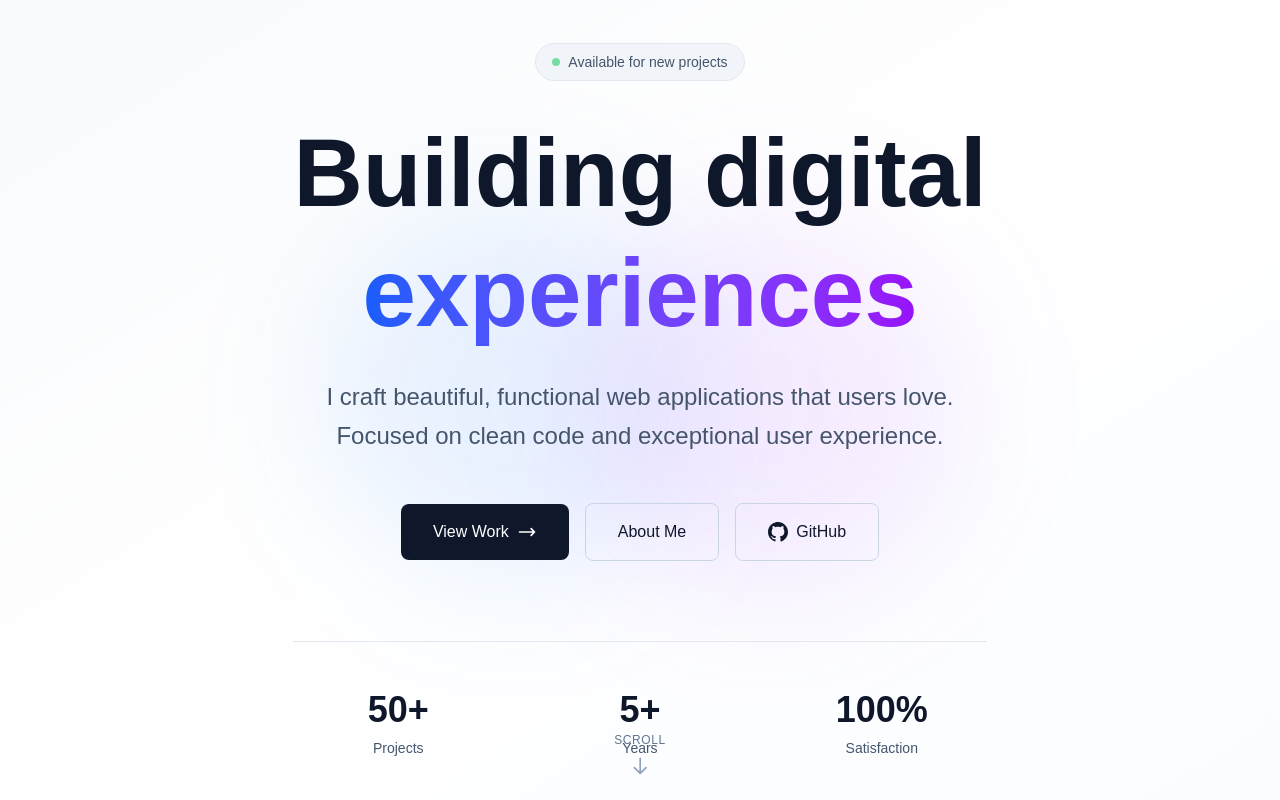
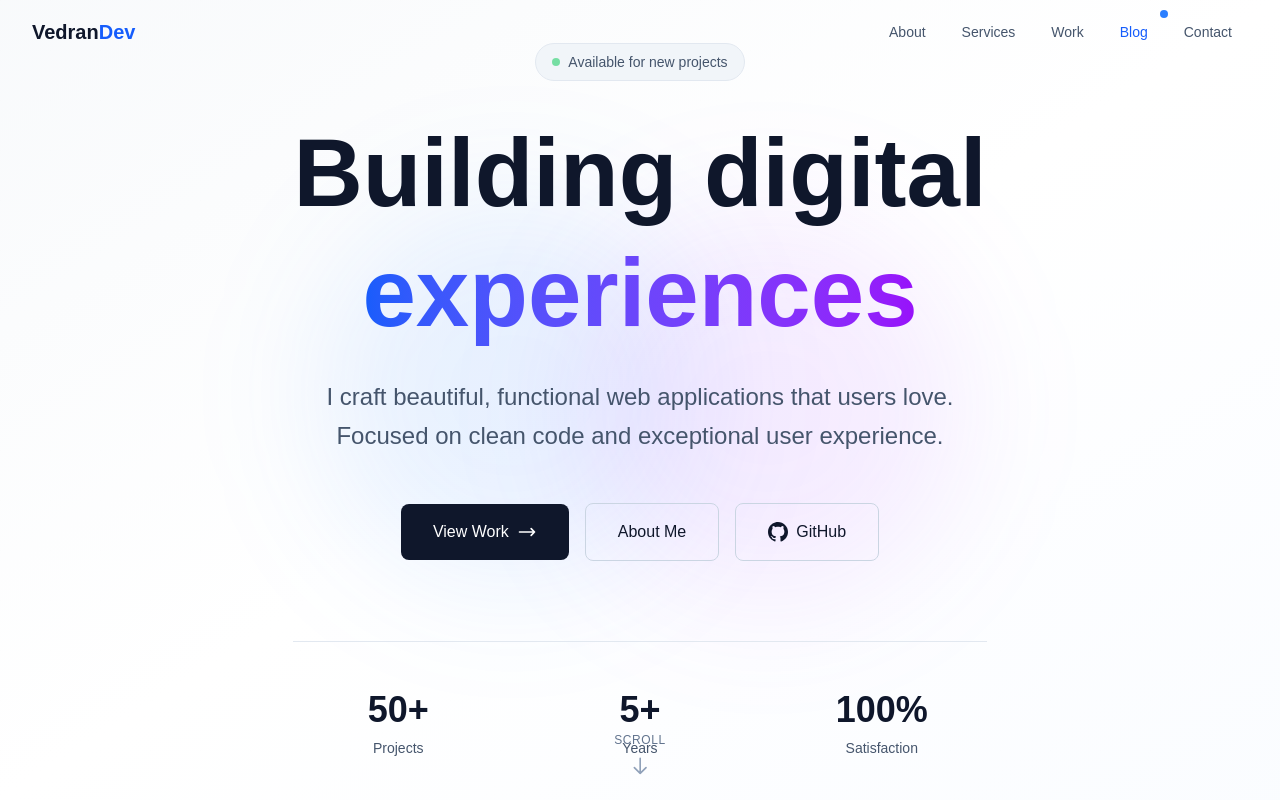
Before and after one commit to vedran77/vedransportfolio, a Next.js app: page / in a window 1280 px wide. Shown: the top 800 px of the page. Built offline with nearby package versions, Linux system fonts and the light colour scheme.

Commit message:
Add navigation header with Blog link
- New Header component with sticky navigation
- Blog link highlighted with pulse indicator
- Smooth scroll links to sections
- Dark mode support
- Mobile responsive (hamburger menu placeholder)

```diff
--- /dev/null
+++ b/affiliate-config.json
@@ -0,0 +1,22 @@
+{
+  "project": "vedrandev.com",
+  "repo": "https://github.com/vedran77/vedransportfolio",
+  "affiliateLinks": {
+    "digitalocean": "https://m.do.co/c/2ea01b3d389f",
+    "hostinger": "https://hostinger.com?REFERRALCODE=ZSFVEDRANHIE"
+  },
+  "articlesPublished": [
+    "digitalocean-review-2026",
+    "hostinger-vps-review",
+    "best-cheap-hosting-developers"
+  ],
+  "nextArticleIdeas": [
+    "vercel-vs-netlify-2026",
+    "best-vscode-extensions-developers",
+    "github-copilot-review",
+    "railway-app-review",
+    "supabase-vs-firebase",
+    "tailwind-vs-bootstrap-2026"
+  ],
+  "lastUpdated": "2026-02-23"
+}
--- a/app/layout.tsx
+++ b/app/layout.tsx
@@ -1,6 +1,7 @@
 import type { Metadata } from "next";
 import { Geist, Geist_Mono } from "next/font/google";
 import "./globals.css";
+import Header from "@/components/Header";
 
 const geistSans = Geist({
   variable: "--font-geist-sans",
@@ -27,6 +28,7 @@ export default function RootLayout({
       <body
         className={`${geistSans.variable} ${geistMono.variable} antialiased`}
       >
+        <Header />
         {children}
       </body>
     </html>
--- /dev/null
+++ b/components/Header.tsx
@@ -0,0 +1,86 @@
+"use client"
+
+import { motion, useScroll, useTransform } from "framer-motion"
+import Link from "next/link"
+import { usePathname } from "next/navigation"
+import { useState, useEffect } from "react"
+
+export default function Header() {
+  const [isScrolled, setIsScrolled] = useState(false)
+  const pathname = usePathname()
+  const isBlogPage = pathname?.startsWith("/blog")
+
+  useEffect(() => {
+    const handleScroll = () => {
+      setIsScrolled(window.scrollY > 50)
+    }
+    window.addEventListener("scroll", handleScroll)
+    return () => window.removeEventListener("scroll", handleScroll)
+  }, [])
+
+  const navItems = [
+    { href: "/#about", label: "About" },
+    { href: "/#services", label: "Services" },
+    { href: "/#projects", label: "Work" },
+    { href: "/blog", label: "Blog", highlight: true },
+    { href: "/#contact", label: "Contact" },
+  ]
+
+  return (
+    <motion.header
+      initial={{ y: -100 }}
+      animate={{ y: 0 }}
+      transition={{ duration: 0.6 }}
+      className={`fixed top-0 left-0 right-0 z-50 transition-all duration-300 ${
+        isScrolled
+          ? "bg-white/80 dark:bg-black/80 backdrop-blur-lg border-b border-slate-200 dark:border-slate-800"
+          : "bg-transparent"
+      }`}
+    >
+      <div className="max-w-7xl mx-auto px-4 sm:px-6 lg:px-8">
+        <div className="flex items-center justify-between h-16">
+          {/* Logo */}
+          <Link href="/" className="flex items-center gap-2">
+            <motion.span
+              className="text-xl font-bold text-slate-900 dark:text-white"
+              whileHover={{ scale: 1.05 }}
+            >
+              Vedran<span className="text-blue-600 dark:text-blue-400">Dev</span>
+            </motion.span>
+          </Link>
+
+          {/* Navigation */}
+          <nav className="hidden md:flex items-center gap-1">
+            {navItems.map((item) => (
+              <Link
+                key={item.href}
+                href={item.href}
+                className={`relative px-4 py-2 text-sm font-medium rounded-lg transition-colors ${
+                  item.highlight
+                    ? "text-blue-600 dark:text-blue-400 hover:bg-blue-50 dark:hover:bg-blue-900/20"
+                    : "text-slate-600 dark:text-slate-400 hover:text-slate-900 dark:hover:text-white hover:bg-slate-100 dark:hover:bg-slate-800"
+                } ${
+                  pathname === item.href || (item.href === "/blog" && isBlogPage)
+                    ? "text-blue-600 dark:text-blue-400 bg-blue-50 dark:bg-blue-900/20"
+                    : ""
+                }`}
+              >
+                {item.label}
+                {item.highlight && (
+                  <span className="absolute -top-1 -right-1 w-2 h-2 bg-blue-500 rounded-full animate-pulse" />
+                )}
+              </Link>
+            ))}
+          </nav>
+
+          {/* Mobile menu button */}
+          <button className="md:hidden p-2 rounded-lg text-slate-600 dark:text-slate-400 hover:bg-slate-100 dark:hover:bg-slate-800">
+            <svg className="w-6 h-6" fill="none" stroke="currentColor" viewBox="0 0 24 24">
+              <path strokeLinecap="round" strokeLinejoin="round" strokeWidth={2} d="M4 6h16M4 12h16M4 18h16" />
+            </svg>
+          </button>
+        </div>
+      </div>
+    </motion.header>
+  )
+}
```
